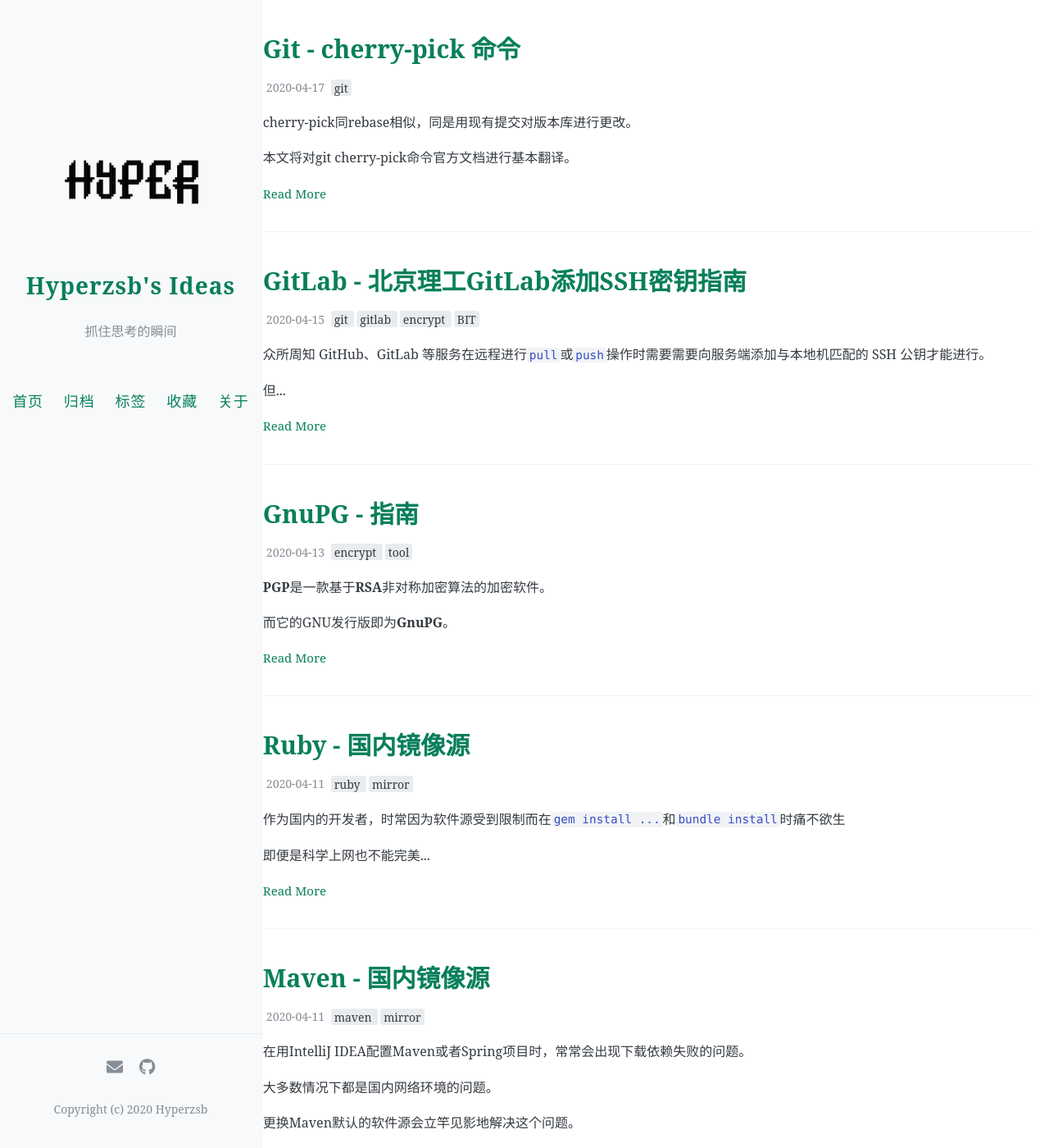
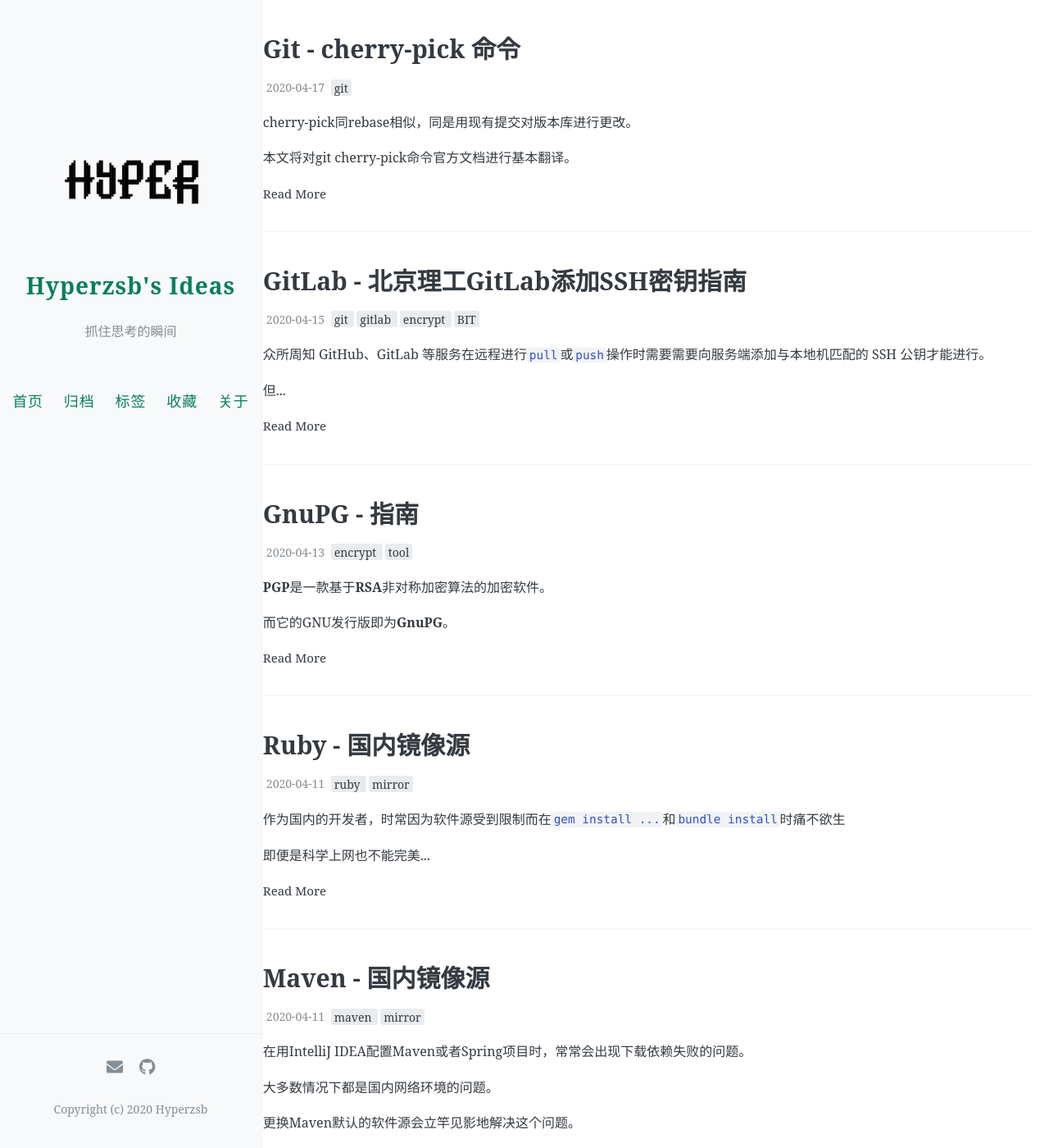
Before and after one commit to Hyperzsb/blog, a Jekyll site: the page built from index.html, in a window 1280 px wide and 1400 px high. Shown: the whole window at 82% size. Built offline with Jekyll 4.4.1, drawn with Linux system fonts in a browser that asks for light colours; the list of posts is cut into pages by our own code; comment, search, counter and statistics services are not loaded.

Commit message:
[feat]Change Home link style

```diff
--- a/assets/css/style.scss
+++ b/assets/css/style.scss
@@ -494,6 +494,13 @@
     margin-bottom: .1em;
   }
 
+  a {
+    color: $base-color;
+  }
+
+  a:hover {
+    color: $link-color;
+  }
 
   .comments {
     margin-top: 10px;
```
